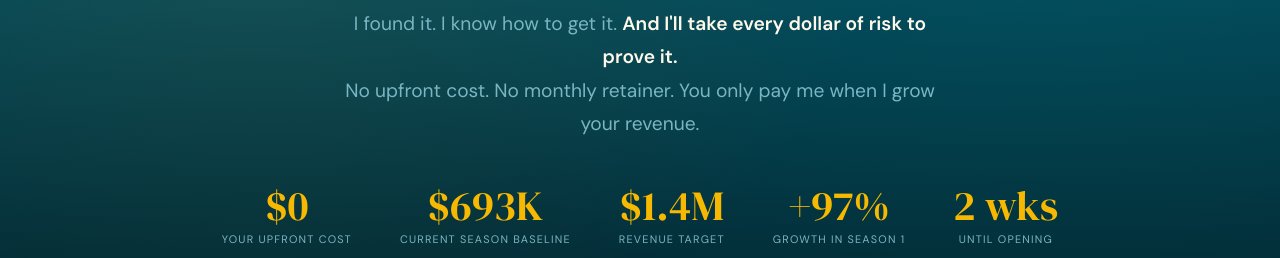
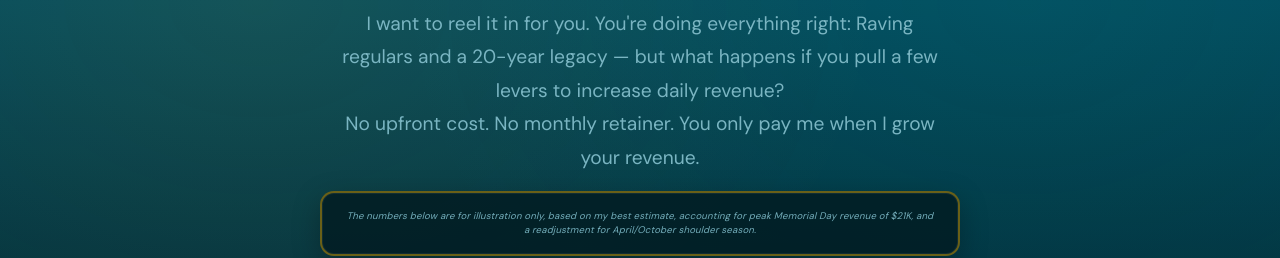
Before and after one commit to bennettbutterfield-prog/Big-Owl-Proposal, a plain HTML site: page big_owl_proposal.html in a window 1280 px wide. Shown: the part 548-806 px from the top of the page. Drawn offline with Linux system fonts and the light colour scheme.

Commit message:
Hero disclaimer box, Offer performance-marketing copy, static 8-day stat, countdown script order
Made-with: Cursor

```diff
--- a/big_owl_proposal.html
+++ b/big_owl_proposal.html
@@ -57,13 +57,16 @@
   <div class="hero-content">
     <div class="eyebrow-chip">🌴 Private Proposal &nbsp;·&nbsp; Summer 2026</div>
     <h1 class="hero-h1">You're Leaving<br><span class="gold">$672,000</span> on the Dock.</h1>
-    <p class="hero-sub">I found it. I know how to get it. <strong>And I'll take every dollar of risk to prove it.</strong><br>No upfront cost. No monthly retainer. You only pay me when I grow your revenue.</p>
+    <p class="hero-sub">I want to reel it in for you. You're doing everything right: Raving regulars and a 20-year legacy — but what happens if you pull a few levers to increase daily revenue?<br>No upfront cost. No monthly retainer. You only pay me when I grow your revenue.</p>
+    <div class="hero-disclaimer-box fi">
+      <p class="hero-illus">The numbers below are for illustration only, based on my best estimate, accounting for peak Memorial Day revenue of $21K, and a readjustment for April/October shoulder season.</p>
+    </div>
     <div class="hero-stats">
       <div><span class="hstat-num">$0</span><span class="hstat-lbl">Your Upfront Cost</span></div>
       <div><span class="hstat-num">$693K</span><span class="hstat-lbl">Current Season Baseline</span></div>
       <div><span class="hstat-num">$1.4M</span><span class="hstat-lbl">Revenue Target</span></div>
       <div><span class="hstat-num">+97%</span><span class="hstat-lbl">Growth in Season 1</span></div>
-      <div><span class="hstat-num">2 wks</span><span class="hstat-lbl">Until Opening</span></div>
+      <div><span class="hstat-num">8 days</span><span class="hstat-lbl">Until Opening</span></div>
     </div>
     <a href="#now" class="hero-cta">Show Me the Money &nbsp;→</a>
   </div>
@@ -569,6 +572,7 @@
   <div class="sec-ew fi">The Offer</div>
   <h2 class="sec-h2 fi">You Don't Pay Me<br>Unless I Grow Your Revenue.</h2>
   <p class="sec-sub fi">No retainer. No monthly fee. Nothing in this deck locks in rates — <strong>we align on structure in person.</strong> Here's what each side is expected to bring.</p>
+  <p class="sec-sub fi"><strong>Performance marketing</strong> is paid media and content aimed at <strong>measurable results</strong> — visits, redemptions, and revenue you can see in your numbers, not vague “awareness.” <strong>We agree on targets together</strong> (what counts as success and by when), and <strong>we agree on my compensation only if those targets are hit</strong> — structure, amount, and timing get spelled out in the agreement, not buried in this deck.</p>
 
   <div class="deal-grid fi">
     <div class="deal-card theirs">
@@ -621,7 +625,7 @@
 ═══════════════════════════════════════ -->
 <section class="sec">
   <div class="sec-ew fi">What Happens Next</div>
-  <h2 class="sec-h2 fi">Two Weeks Until Opening.<br>Here's How We Use Them.</h2>
+  <h2 class="sec-h2 fi"><span id="opening-h2-line1"><span id="opening-days-headline">…</span> until opening.</span><br>Here's How We Use Them.</h2>
   <p class="sec-sub fi">Speed is the only advantage we need. The bar next door has a head start — but they don't know what's coming.</p>
   <div class="timeline fi">
     <div class="tl-item">
@@ -660,9 +664,9 @@
 <div id="close">
 <section class="sec" style="max-width:100%;padding:100px 48px;text-align:center;background:linear-gradient(180deg,transparent,rgba(247,184,1,.04));">
   <div class="close-inner">
-    <div class="sec-ew fi" style="text-align:center;margin-bottom:14px">Two Weeks. One Decision.</div>
+    <div class="sec-ew fi" style="text-align:center;margin-bottom:14px" id="close-days-eyebrow">… One Decision.</div>
     <h2 class="close-h2 fi">You Risk <span class="coral">Nothing.</span><br>You Gain <span class="gold">Everything.</span></h2>
-    <p class="close-sub fi">The neighbor figured it out. Your customers are already on their phones. The season opens in two weeks. This deal doesn't get better with time — it just gets closer to "too late."</p>
+    <p class="close-sub fi">The neighbor figured it out. Your customers are already on their phones. <span id="close-season-opens">The season opens in …</span> This deal doesn't get better with time — it just gets closer to "too late."</p>
 
     <div class="close-cards fi">
       <div class="cc">
@@ -740,6 +744,7 @@
 
 <footer>🦉 The Big Owl Tiki Bar — Private Marketing Proposal — Summer 2026</footer>
 
+<script src="js/countdown.js"></script>
 <script>
 // ── SCROLL FADE-INS ─────────────────────────
 const fis = document.querySelectorAll('.fi');
@@ -781,9 +786,10 @@ function update() {
   sliderLbl.textContent = mult.toFixed(1) + '× — ' + label(mult);
   rcTotal.textContent   = fmt(total);
 }
-slider.addEventListener('input', update);
-update();
+if (slider && sFill && multNum && sliderLbl && rcTotal) {
+  slider.addEventListener('input', update);
+  update();
+}
 </script>
-<script src="js/countdown.js"></script>
 </body>
 </html>
--- a/css/site.css
+++ b/css/site.css
@@ -66,8 +66,10 @@ nav{position:fixed;top:0;width:100%;z-index:200;padding:14px 48px;display:flex;j
 .hero-h1{font-family:'DM Serif Display',serif;font-size:clamp(2.8rem,8vw,6.5rem);font-weight:400;line-height:1.06;margin-bottom:24px;animation:fadeUp .8s .15s ease both;}
 .hero-h1 .gold{color:var(--gold);}
 .hero-h1 .coral{color:var(--coral);}
-.hero-sub{font-size:clamp(.95rem,2.2vw,1.2rem);color:var(--muted);max-width:600px;margin:0 auto 44px;font-weight:400;animation:fadeUp .8s .3s ease both;line-height:1.75;}
+.hero-sub{font-size:clamp(.95rem,2.2vw,1.2rem);color:var(--muted);max-width:600px;margin:0 auto 16px;font-weight:400;animation:fadeUp .8s .3s ease both;line-height:1.75;}
 .hero-sub strong{color:var(--cream);font-weight:600;}
+.hero-disclaimer-box{max-width:640px;margin:0 auto 40px;padding:16px 22px;border:2px solid rgba(247,184,1,.42);border-radius:14px;background:rgba(2,28,34,.82);box-sizing:border-box;box-shadow:0 0 0 1px rgba(255,255,255,.06) inset,0 8px 28px rgba(0,0,0,.25);animation:fadeUp .8s .38s ease both;}
+.hero-disclaimer-box .hero-illus{margin:0;font-size:.6rem;color:var(--muted);line-height:1.55;font-style:italic;opacity:.95;letter-spacing:.02em;}
 .hero-stats{display:flex;gap:48px;justify-content:center;flex-wrap:wrap;margin-bottom:52px;animation:fadeUp .8s .45s ease both;}
 .hstat-num{font-family:'DM Serif Display',serif;font-size:2.6rem;color:var(--gold);display:block;line-height:1;}
 .hstat-lbl{font-size:.68rem;color:var(--muted);text-transform:uppercase;letter-spacing:1.2px;margin-top:4px;display:block;}
--- a/js/countdown.js
+++ b/js/countdown.js
@@ -1,8 +1,4 @@
 (function () {
-  var banner = document.getElementById('countdown-banner');
-  var display = document.getElementById('countdown-display');
-  if (!banner || !display) return;
-
   function endOfApril15(year) {
     return new Date(year, 3, 15, 23, 59, 59, 999);
   }
@@ -19,7 +15,8 @@
     return n < 10 ? '0' + n : String(n);
   }
 
-  function formatRemaining(ms) {
+  /** Same day/h/m/s split as the banner clock — one source of truth */
+  function splitRemaining(ms) {
     if (ms <= 0) return null;
     var sec = Math.floor(ms / 1000);
     var d = Math.floor(sec / 86400);
@@ -28,34 +25,102 @@
     sec %= 3600;
     var m = Math.floor(sec / 60);
     var s = sec % 60;
-    var parts = [];
-    if (d > 0) parts.push(d + (d === 1 ? ' day' : ' days'));
-    parts.push(pad(h) + ':' + pad(m) + ':' + pad(s));
-    return parts.join(' · ');
+    return { days: d, h: h, m: m, s: s };
   }
+
+  function formatRemaining(ms) {
+    var parts = splitRemaining(ms);
+    if (!parts) return null;
+    var d = parts.days;
+    var out = [];
+    if (d > 0) out.push(d + (d === 1 ? ' day' : ' days'));
+    out.push(pad(parts.h) + ':' + pad(parts.m) + ':' + pad(parts.s));
+    return out.join(' · ');
+  }
+
+  /** Phrase for full calendar days left (matches banner’s day count) */
+  function daysPhrase(parts) {
+    if (!parts) return '';
+    var d = parts.days;
+    if (d > 1) return d + ' days';
+    if (d === 1) return '1 day';
+    return 'Less than a day';
+  }
+
+  function applyExpiredCopy() {
+    var openingH2Line1 = document.getElementById('opening-h2-line1');
+    var closeDaysEyebrow = document.getElementById('close-days-eyebrow');
+    var closeSeasonOpens = document.getElementById('close-season-opens');
+
+    if (openingH2Line1) {
+      openingH2Line1.textContent = 'Launch & grow — all season long.';
+    }
+    if (closeDaysEyebrow) {
+      closeDaysEyebrow.textContent = 'One season. One decision.';
+    }
+    if (closeSeasonOpens) {
+      closeSeasonOpens.textContent = 'The season is moving fast.';
+    }
+  }
+
+  function run() {
+    var banner = document.getElementById('countdown-banner');
+    var display = document.getElementById('countdown-display');
+    var openingDaysHeadline = document.getElementById('opening-days-headline');
+    var closeDaysEyebrow = document.getElementById('close-days-eyebrow');
+    var closeSeasonOpens = document.getElementById('close-season-opens');
 
     var deadline = getDeadline();
     if (!deadline) {
-    banner.setAttribute('hidden', '');
+      if (banner) banner.setAttribute('hidden', '');
       document.body.classList.add('countdown-expired');
+      applyExpiredCopy();
       return;
     }
 
     document.body.classList.add('has-countdown-banner');
-  banner.removeAttribute('hidden');
+    if (banner) banner.removeAttribute('hidden');
 
     function tick() {
       var left = deadline.getTime() - Date.now();
+      var parts = splitRemaining(left);
       var text = formatRemaining(left);
-    if (!text) {
-      banner.setAttribute('hidden', '');
+
+      if (!text || !parts) {
+        if (banner) banner.setAttribute('hidden', '');
         document.body.classList.remove('has-countdown-banner');
         document.body.classList.add('countdown-expired');
+        applyExpiredCopy();
         return;
       }
-    display.textContent = text;
+
+      if (display) display.textContent = text;
+
+      var dayStr = daysPhrase(parts);
+      if (openingDaysHeadline) openingDaysHeadline.textContent = dayStr;
+
+      if (closeDaysEyebrow) {
+        closeDaysEyebrow.textContent = dayStr + '. One Decision.';
+      }
+
+      if (closeSeasonOpens) {
+        var d = parts.days;
+        if (d >= 1) {
+          closeSeasonOpens.textContent =
+            'The season opens in ' + (d === 1 ? '1 day' : d + ' days') + '.';
+        } else {
+          closeSeasonOpens.textContent = 'The season opens in less than a day.';
+        }
+      }
     }
 
     tick();
     setInterval(tick, 1000);
+  }
+
+  if (document.readyState === 'loading') {
+    document.addEventListener('DOMContentLoaded', run);
+  } else {
+    run();
+  }
 })();
```
Lines whose indentation alone changed are shown as unchanged.
